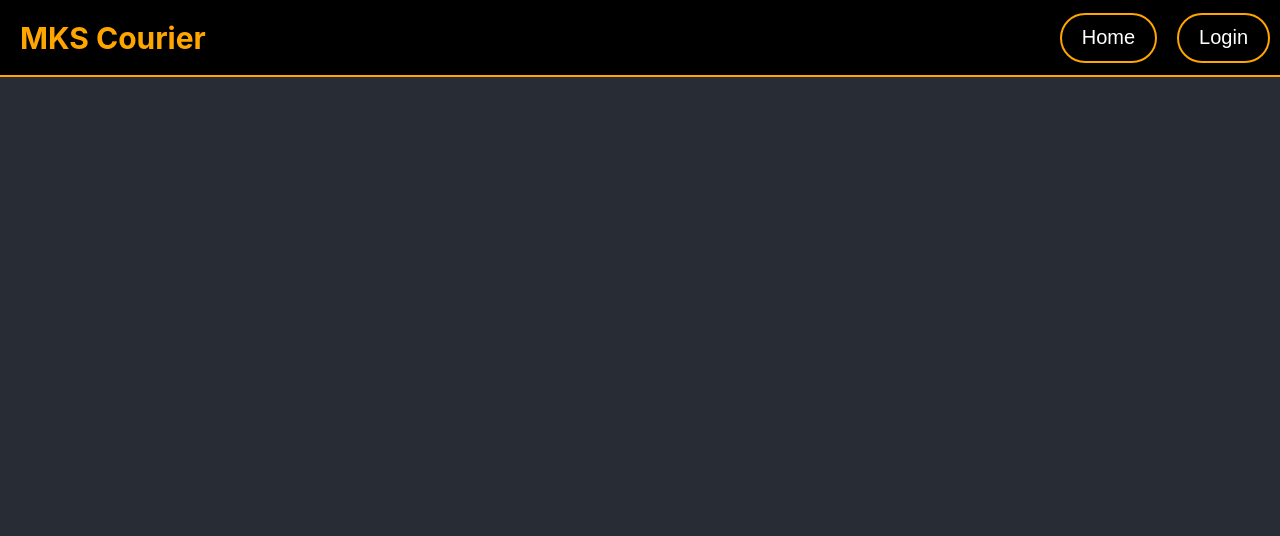
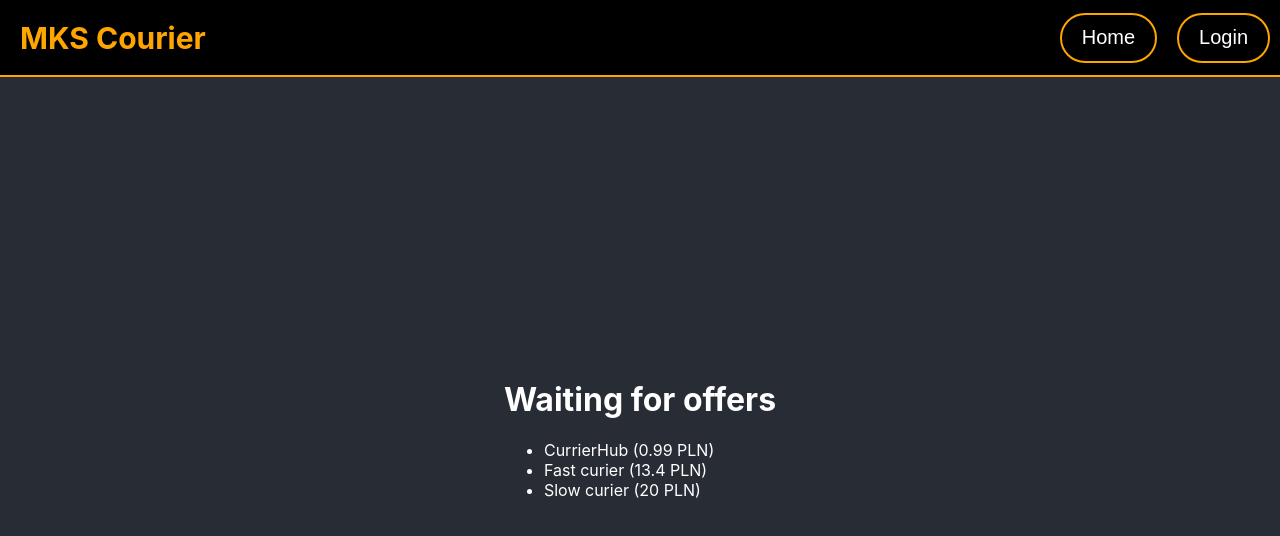
Before and after one commit to kicper231/stach-net, a React (Create React App) app in the folder frontend/: page /delivery-request/offers in a window 1280 px wide. Shown: the top 536 px of the page. Built offline with nearby package versions, Linux system fonts and the light colour scheme; no server answers.

Commit message:
Change endpoint naming convention

```diff
--- a/frontend/src/App.css
+++ b/frontend/src/App.css
@@ -36,3 +36,9 @@ input {
   align-items: center;
   justify-content: center;
 }
+
+li.offer:hover {
+  background-color: black;
+  color: orange;
+  cursor: pointer;
+}
--- a/frontend/src/App.js
+++ b/frontend/src/App.js
@@ -33,12 +33,12 @@ export default function App() {
             element={isAuthenticated ? <Profile /> : AccessDenied()}
           />
           <Route
-            path="/delivery_request/inquiry"
+            path="/delivery-request/inquiry"
             element={<RequestInquiry />}
           />
-          <Route path="/delivery_request/offers" element={<RequestOffers />} />
+          <Route path="/delivery-request/offers" element={<RequestOffers />} />
           <Route
-            path="/delivery_request/summary"
+            path="/delivery-request/summary"
             element={<RequestSummary />}
           />
         </Routes>
--- a/frontend/src/components/LandingPage.js
+++ b/frontend/src/components/LandingPage.js
@@ -1,9 +1,24 @@
+import { useEffect, useState } from "react";
+
+const serverUrl = process.env.SERVER_URL;
+
 export default function LandingPage() {
+  const [number, setNumber] = useState(-1);
+
+  useEffect(() => {
+    fetch(`${serverUrl}/total-users`, { method: "GET" })
+      .then((response) => response.json())
+      .then((data) => {
+        setNumber(data);
+      })
+      .catch((error) => console.error(error));
+  });
+
   return (
     <p>
       MKS Courier is an average, unremarkable company for transporting your
       packages. <br /> Please note that we do not guarantee that your package
-      will arrive in one piece. <br /> Number of users: 45 000 000.
+      will arrive in one piece. <br /> Number of users: {number}.
     </p>
   );
 }
--- a/frontend/src/components/Menu.js
+++ b/frontend/src/components/Menu.js
@@ -7,7 +7,7 @@ export default function Menu() {
   return (
     <>
       <LandingPage />
-      <button onClick={() => navigate("/delivery_request/inquiry")}>
+      <button onClick={() => navigate("/delivery-request/inquiry")}>
         Delivery request
       </button>
     </>
--- a/frontend/src/components/RequestInquiry.js
+++ b/frontend/src/components/RequestInquiry.js
@@ -1,5 +1,7 @@
 import { useState } from "react";
 import { useNavigate } from "react-router-dom";
+
+const serverUrl = process.env.SERVER_URL;
 
 export function RequestInquiry() {
   const navigate = useNavigate();
@@ -56,20 +58,17 @@ export function RequestInquiry() {
   const handleSubmit = async (e) => {
     e.preventDefault();
 
-    navigate("/delivery_request/offers");
+    navigate("/delivery-request/offers");
 
     try {
       // Send the form data to the backend
-      const response = await fetch(
-        "http://localhost:5157/delivery_request/inquiry",
-        {
-          method: "POST",
-          headers: {
-            "Content-Type": "application/json",
-          },
-          body: JSON.stringify(formData),
-        }
-      );
+      const response = await fetch(`${serverUrl}/delivery-request/inquiry`, {
+        method: "POST",
+        headers: {
+          "Content-Type": "application/json",
+        },
+        body: JSON.stringify(formData),
+      });
 
       // Check if the request was successful (status code 2xx)
       if (response.ok) {
--- a/frontend/src/components/RequestOffers.js
+++ b/frontend/src/components/RequestOffers.js
@@ -2,10 +2,16 @@ import React, { useEffect, useState } from "react";
 import axios from "axios";
 import { useNavigate } from "react-router-dom";
 
+const serverUrl = process.env.SERVER_URL;
+
 export function RequestOffers() {
   const navigate = useNavigate();
   const [data, setData] = useState({});
-  const [offers, setOffers] = useState([]);
+  const [offers, setOffers] = useState([
+    { companyName: "CurrierHub", price: 0.99 },
+    { companyName: "Fast curier", price: 13.4 },
+    { companyName: "Slow curier", price: 20 },
+  ]);
 
   useEffect(() => {
     setData({ id: 1, data: "abc" });
@@ -16,7 +22,7 @@ export function RequestOffers() {
     const sendDataToServer = async () => {
       try {
         const response = await axios.post(
-          "http://localhost:5157/delivery_request/offers",
+          `${serverUrl}/delivery-request/offers`,
           data
         );
         console.log("Data sent successfully:", response.data);
@@ -47,13 +53,16 @@ export function RequestOffers() {
   return (
     <div>
       <h1>Waiting for offers</h1>
-      <button onClick={() => navigate("/delivery_request/summary")}>
-        Imaginary offer
-      </button>
 
       <ul>
         {offers.map((offer, index) => (
-          <li key={index}>{offer}</li>
+          <li
+            key={index}
+            className="offer"
+            onClick={() => navigate("/delivery-request/summary")}
+          >
+            {offer.companyName} ({offer.price} PLN)
+          </li>
         ))}
       </ul>
     </div>
--- a/frontend/src/components/RequestSummary.js
+++ b/frontend/src/components/RequestSummary.js
@@ -152,6 +152,8 @@ export function RequestSummary() {
     );
   }
 
+  function handleClick() {}
+
   return (
     <>
       <h1>Summary</h1>
@@ -160,7 +162,7 @@ export function RequestSummary() {
         <div className="overflow">{renderObjectValues(imaginaryData)}</div>
         <div className="overflow">{renderObjectValues(summaryData)}</div>
       </div>
-      <button>Submit a request</button>
+      <button onClick={handleClick}>Submit a request</button>
     </>
   );
 }
```
